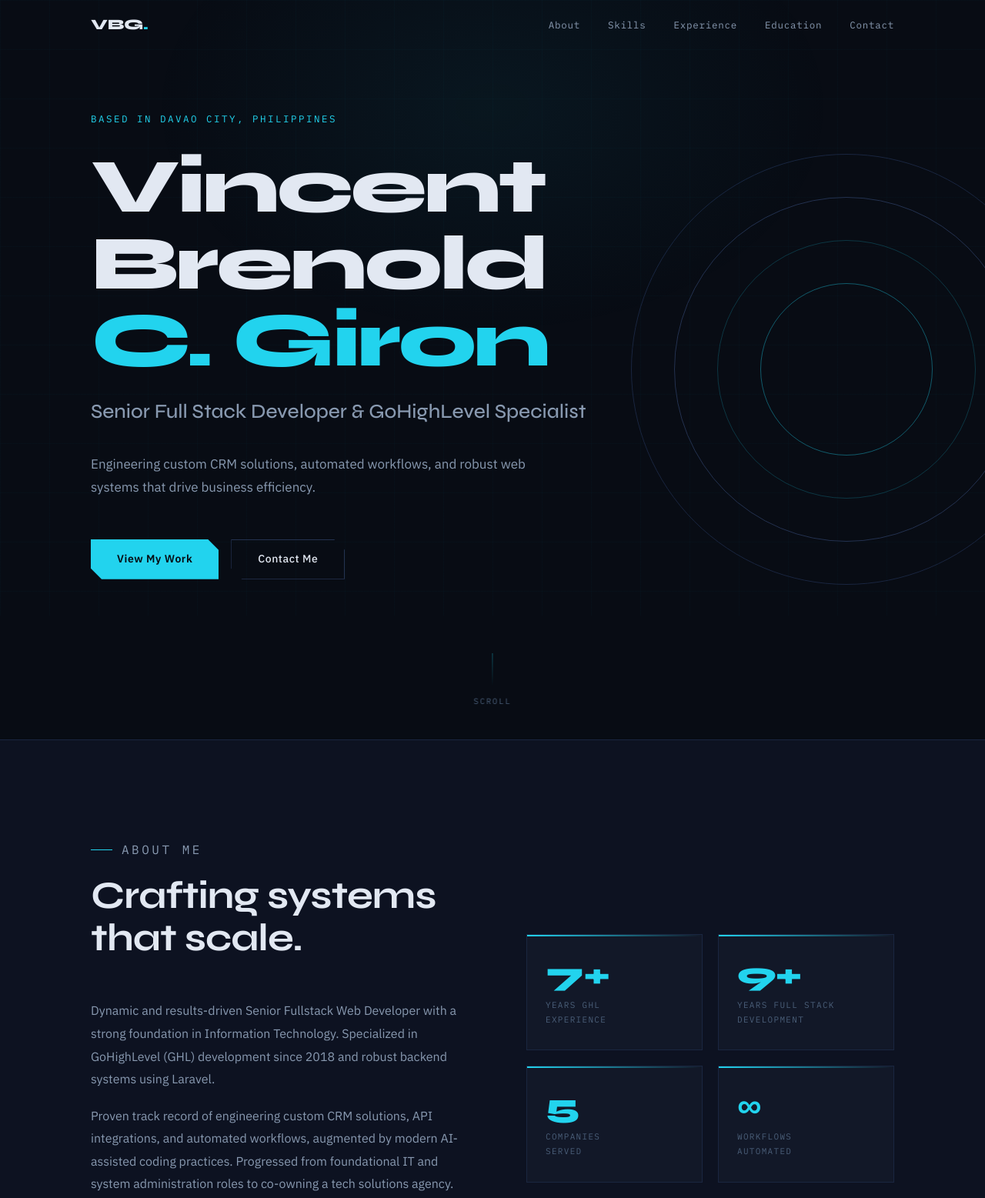
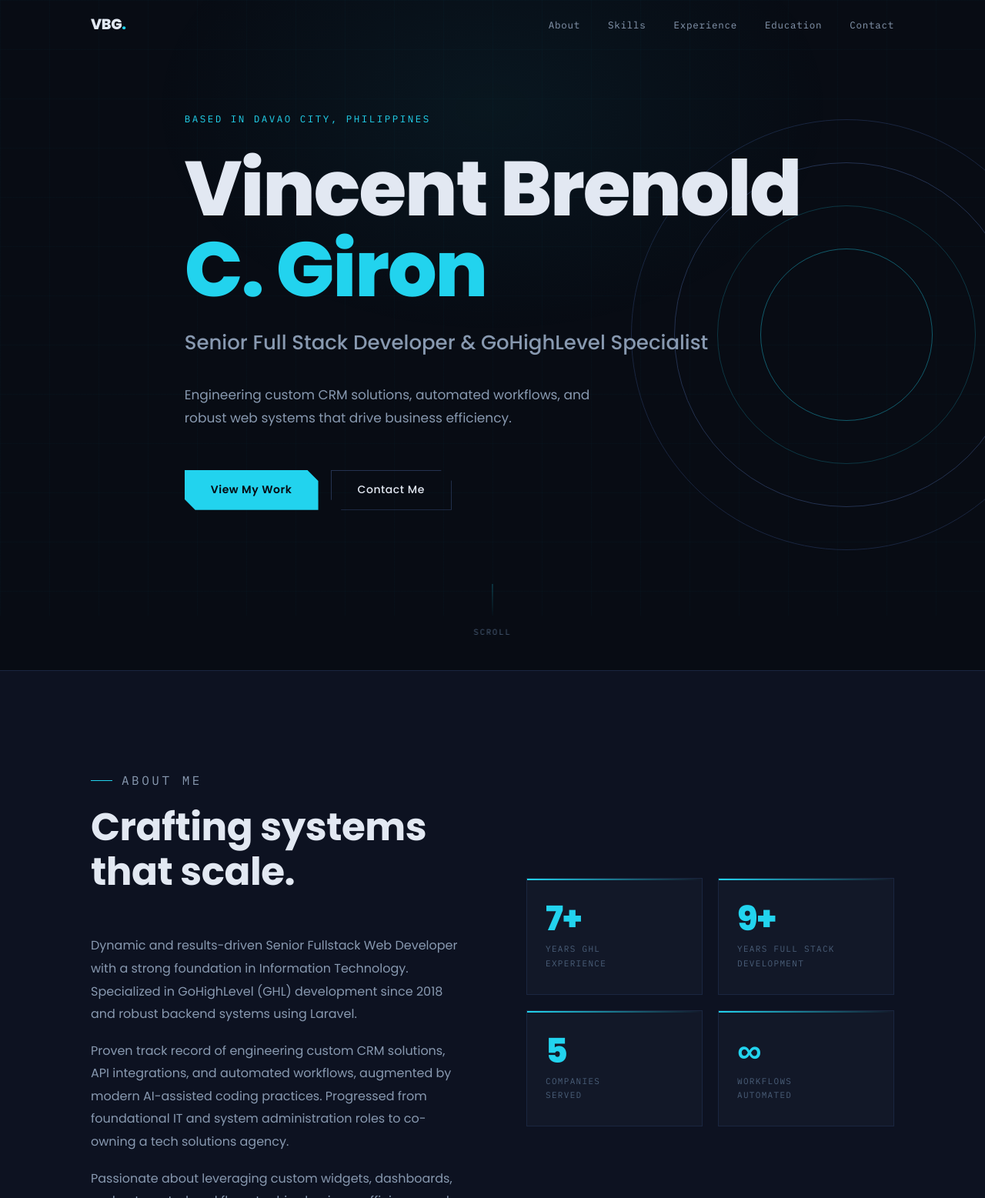
Before and after one commit to konzkriptdigital/portoflio, a plain HTML site: page index.html in a window 1280 px wide. Shown: the top 1557 px of the page at 77% size. Drawn offline with Linux system fonts and the light colour scheme.

Commit message:
Switch fonts to Poppins

```diff
--- a/index.html
+++ b/index.html
@@ -7,7 +7,7 @@
     <meta name="description" content="Senior Full Stack Developer & GoHighLevel Specialist based in Davao City, Philippines.">
     <link rel="preconnect" href="https://fonts.googleapis.com">
     <link rel="preconnect" href="https://fonts.gstatic.com" crossorigin>
-    <link href="https://fonts.googleapis.com/css2?family=Syne:wght@400;500;600;700;800&family=IBM+Plex+Sans:ital,wght@0,300;0,400;0,500;0,600;1,300&family=IBM+Plex+Mono:wght@400;500&display=swap" rel="stylesheet">
+    <link href="https://fonts.googleapis.com/css2?family=Poppins:wght@300;400;500;600;700;800&family=IBM+Plex+Mono:wght@400;500&display=swap" rel="stylesheet">
 
     <style>
         /* ─── Reset & Base ─────────────────────────────────────────── */
@@ -25,8 +25,8 @@
             --text-muted:    #4a5e78;
             --border:        #1a2640;
             --border-light:  #243250;
-            --font-display:  'Syne', sans-serif;
-            --font-body:     'IBM Plex Sans', sans-serif;
+            --font-display:  'Poppins', sans-serif;
+            --font-body:     'Poppins', sans-serif;
             --font-mono:     'IBM Plex Mono', monospace;
             --nav-h:         64px;
             --section-py:    clamp(72px, 11vw, 128px);
@@ -106,8 +106,8 @@
             font-family: var(--font-display);
             font-size: clamp(30px, 5vw, 50px);
             font-weight: 700;
-            line-height: 1.1;
-            letter-spacing: -0.02em;
+            line-height: 1.15;
+            letter-spacing: -0.01em;
             color: var(--text-primary);
             margin-bottom: 52px;
         }
@@ -228,8 +228,8 @@
             font-family: var(--font-display);
             font-size: clamp(48px, 8.5vw, 100px);
             font-weight: 800;
-            line-height: 1;
-            letter-spacing: -0.035em;
+            line-height: 1.05;
+            letter-spacing: -0.02em;
             color: var(--text-primary);
             margin-bottom: 20px;
             opacity: 0;
```
